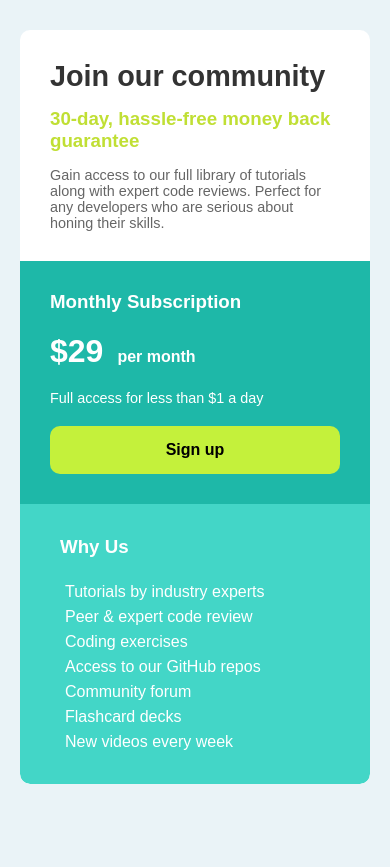
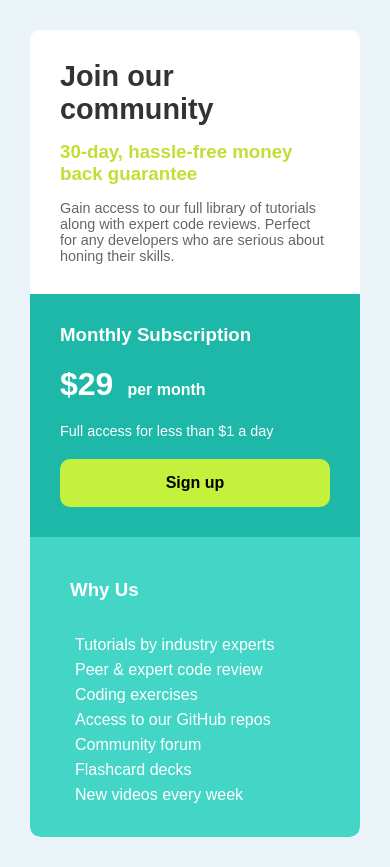
Before and after one commit to ra-code422/Single-Price-Grid, a plain HTML site: page index.html in a window 390 px wide. Before the commit the page ends 844 px from the top, so only its background shows below. Drawn offline with Linux system fonts and the light colour scheme.

Commit message:
premier commit

```diff
--- a/style.css
+++ b/style.css
@@ -102,7 +102,7 @@ body {
 @media (max-width:768px) {
   body {
     height: auto;
-    padding: 30px 20px;
+    padding: 30px ;
   }
 
   .contenaire {
@@ -117,24 +117,21 @@ body {
 
   .box {
     padding: 30px;
-    text-align:left;
   }
 
   .box1 {
     flex-direction: column;
-    align-items: center;
   }
 
   .box2,
   .box3 {
     width: 100%;
     padding: 30px;
-    border-radius: 0;
   }
 
   .box2 {
-    border-bottom-left-radius: 0;
-    border-bottom-right-radius: 0;
+    border-radius: 0;
+    border-radius: 0;
   }
 
   .box3 {
@@ -142,24 +139,12 @@ body {
     border-bottom-right-radius: 10px;
   }
   .box3 h3{
-    padding: 0px 10px;
+    padding:10px;
   }
 
   .box3 ul {
-    text-align: left;
     padding-left: 15px;
   }
-
-  button {
-    width: 100%;
-    padding: 12px;
-    font-size: 1rem;
-  }
-
-  h2 {
-    font-size: 1.4rem;
-  }
-
   p {
     font-size: 0.9rem;
   }
```
